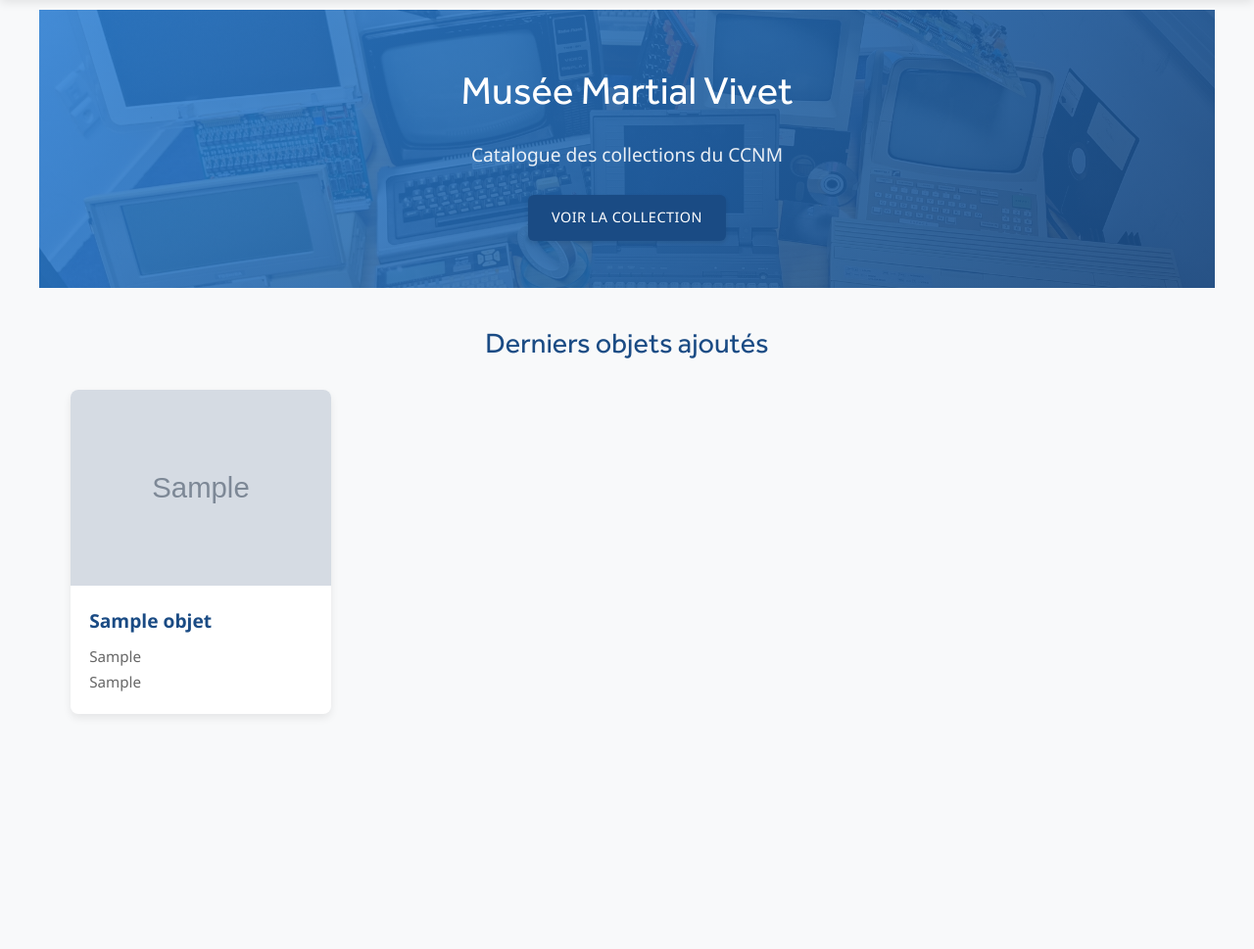
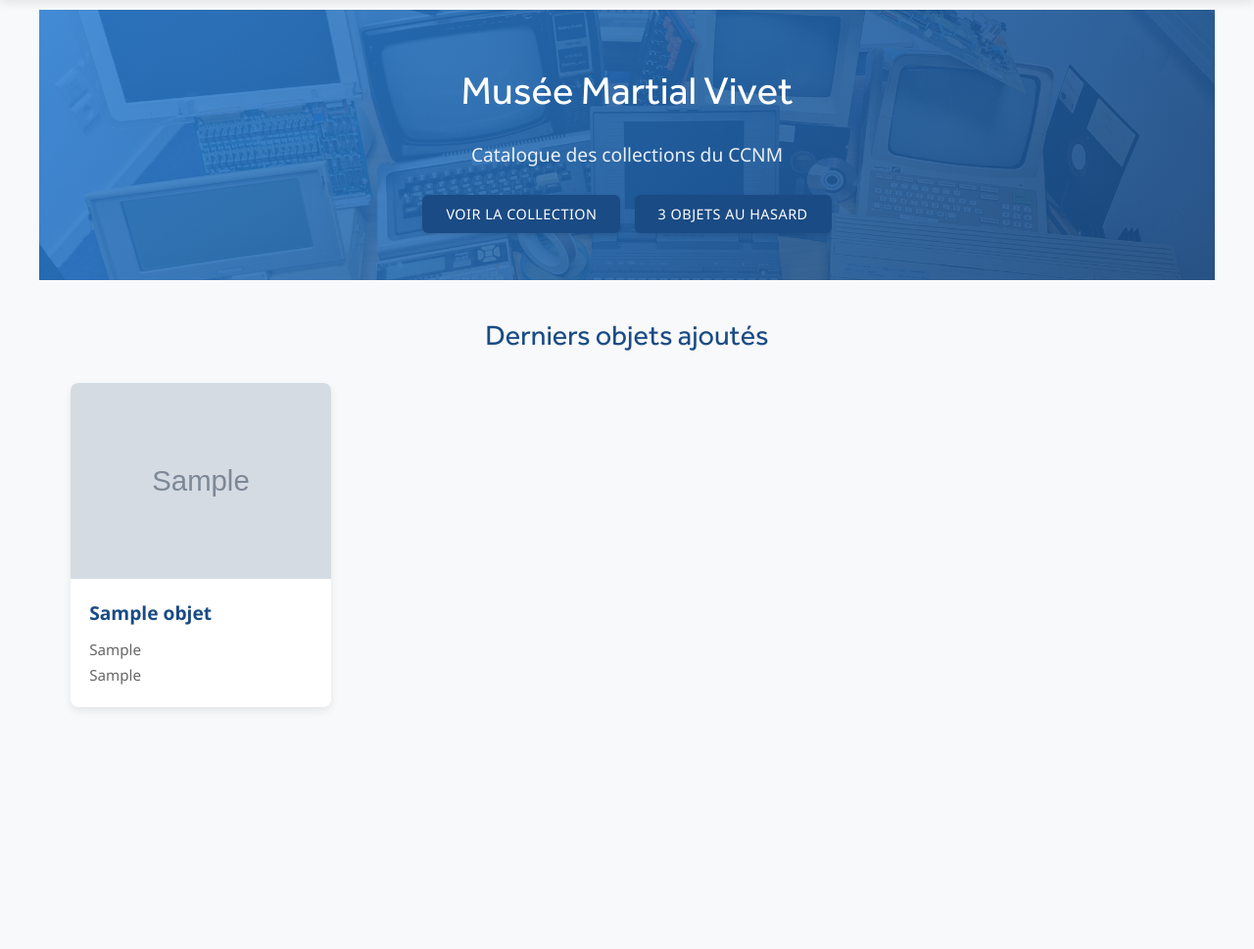
Before and after one commit to jlehuen/inventory_DB, a Flask app: page / in a window 1280 px wide. Shown: the part 190-1159 px from the top of the page at 98% size. Run offline with Flask 3, Linux system fonts and the light colour scheme; tables that the repository leaves empty hold one stand-in row (values such as "Sample post"); grey boxes marked "Sample" are stand-in pictures; some libraries are stand-ins or nearby versions.

Commit message:
Fonctionnalité "3 objets au hasard"

```diff
--- a/app.py
+++ b/app.py
@@ -417,6 +417,38 @@ def logout():
     return redirect(url_for('index'))
 
 # Routes de l'application
+@app.route('/random_object_fragment')
+def random_object_fragment():
+    """Retourne le fragment HTML de trois objets au hasard."""
+    conn = get_db_connection()
+    objets = conn.execute('SELECT * FROM objets ORDER BY RANDOM() LIMIT 3').fetchall()
+    conn.close()
+
+    if not objets:
+        return '<p>Aucun objet dans la collection.</p>'
+
+    html_parts = []
+    for objet in objets:
+        image_style = ''
+        if objet['image_principale']:
+            image_url = url_for('static', filename=objet['image_principale'])
+            image_style = f'style="background-image: url(\'{image_url}\')"'
+
+        html_parts.append(f'''
+        <div class="objet-card">
+            <a href="{url_for('detail_objet', id=objet['id'])}">
+                <div class="objet-image {'default-image' if not objet['image_principale'] else ''}" {image_style}></div>
+                <div class="objet-info">
+                    <h3>{objet['nom']}</h3>
+                    <p class="objet-categorie">{objet['categorie']}</p>
+                    <p class="objet-fabricant">{objet['fabricant']}</p>
+                </div>
+            </a>
+        </div>
+        ''')
+
+    return "".join(html_parts)
+
 @app.route('/')
 def index():
     """Affiche la page d'accueil avec les derniers objets ajoutés."""
--- a/static/css/style.css
+++ b/static/css/style.css
@@ -199,7 +199,9 @@ main.wide-container {
 
 /* Buttons */
 .btn {
-    display: inline-block;
+    display: inline-flex;
+    align-items: center;
+    justify-content: center;
     padding: 0.7rem 1.5rem;
     background-color: var(--primary-color);
     color: white;
@@ -208,6 +210,9 @@ main.wide-container {
     cursor: pointer;
     border: none;
     transition: background-color 0.3s;
+    line-height: 1.2;
+    text-align: center;
+    vertical-align: middle;
 }
 
 .btn:hover {
@@ -277,6 +282,11 @@ main.wide-container {
     display: grid;
     grid-template-columns: repeat(auto-fill, minmax(250px, 1fr));
     gap: 1.5rem;
+}
+
+.objets-grid.centered {
+    justify-content: center;
+    grid-template-columns: repeat(auto-fit, minmax(250px, 320px));
 }
 
 .objet-card {
--- a/static/liens.json
+++ b/static/liens.json
@@ -3,9 +3,9 @@
         "categorie": "Bases de données nationales",
         "liens": [
             {
-                "description": "Mission nationale de sauvegarde et de valorisation du patrimoine scientifique et technique contemporain.",
-                "nom": "Patstec",
-                "url": "https://www.patstec.fr/"
+                "description": "Site de l'association MO5",
+                "nom": "MO5",
+                "url": "https://mo5.com/fr/"
             }
         ]
     },
--- a/templates/index.html
+++ b/templates/index.html
@@ -7,13 +7,14 @@
         <h1>Musée Martial Vivet</h1>
         <p>Catalogue des collections du CCNM</p>
         <a href="{{ url_for('collection') }}" class="btn">Voir la collection</a>
+        <button id="btn-random" class="btn" style="margin-left: 10px;">3 Objets au hasard</button>
     </div>
 </section>
 
 <section id="objets" class="objets-section">
-    <h2>Derniers objets ajoutés</h2>
+    <h2 id="section-title">Derniers objets ajoutés</h2>
 
-    <div class="objets-grid">
+    <div class="objets-grid" id="objets-grid">
         {% for objet in objets %}
         <div class="objet-card">
             <a href="{{ url_for('detail_objet', id=objet['id']) }}">
@@ -67,4 +68,39 @@
 }
 </style>
 
+<script>
+document.addEventListener('DOMContentLoaded', function() {
+    const btnRandom = document.getElementById('btn-random');
+    const objetsGrid = document.getElementById('objets-grid');
+    const sectionTitle = document.getElementById('section-title');
+
+    if (btnRandom) {
+        btnRandom.addEventListener('click', function() {
+            // Indiquer le chargement
+            objetsGrid.style.opacity = '0.5';
+
+            fetch('/random_object_fragment')
+                .then(response => response.text())
+                .then(html => {
+                    // Mettre à jour le titre
+                    sectionTitle.textContent = 'Objet au hasard';
+
+                    // Appliquer le centrage
+                    objetsGrid.classList.add('centered');
+
+                    // Remplacer le contenu de la grille
+                    objetsGrid.innerHTML = html;
+
+                    // Rétablir l'opacité
+                    objetsGrid.style.opacity = '1';
+                })
+                .catch(error => {
+                    console.error('Erreur:', error);
+                    objetsGrid.style.opacity = '1';
+                });
+        });
+    }
+});
+</script>
+
 {% endblock %}
```
Also changed, not shown: readme.md.
